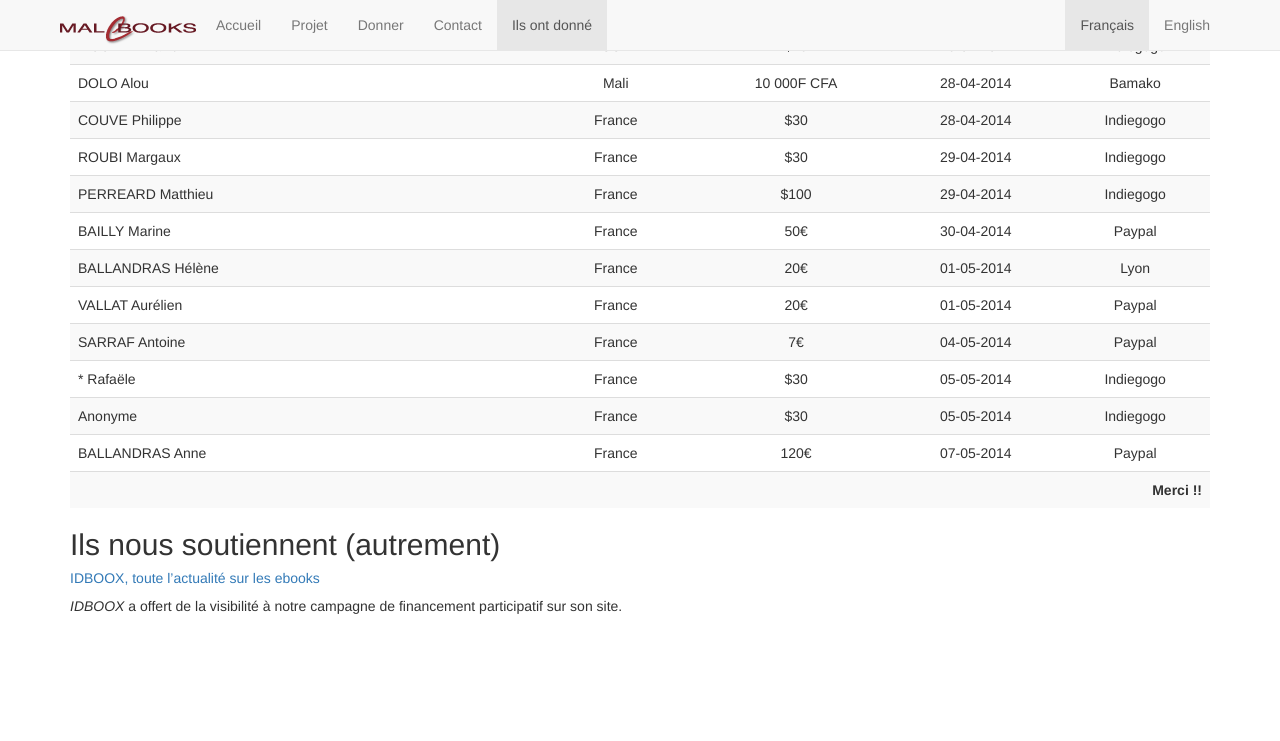
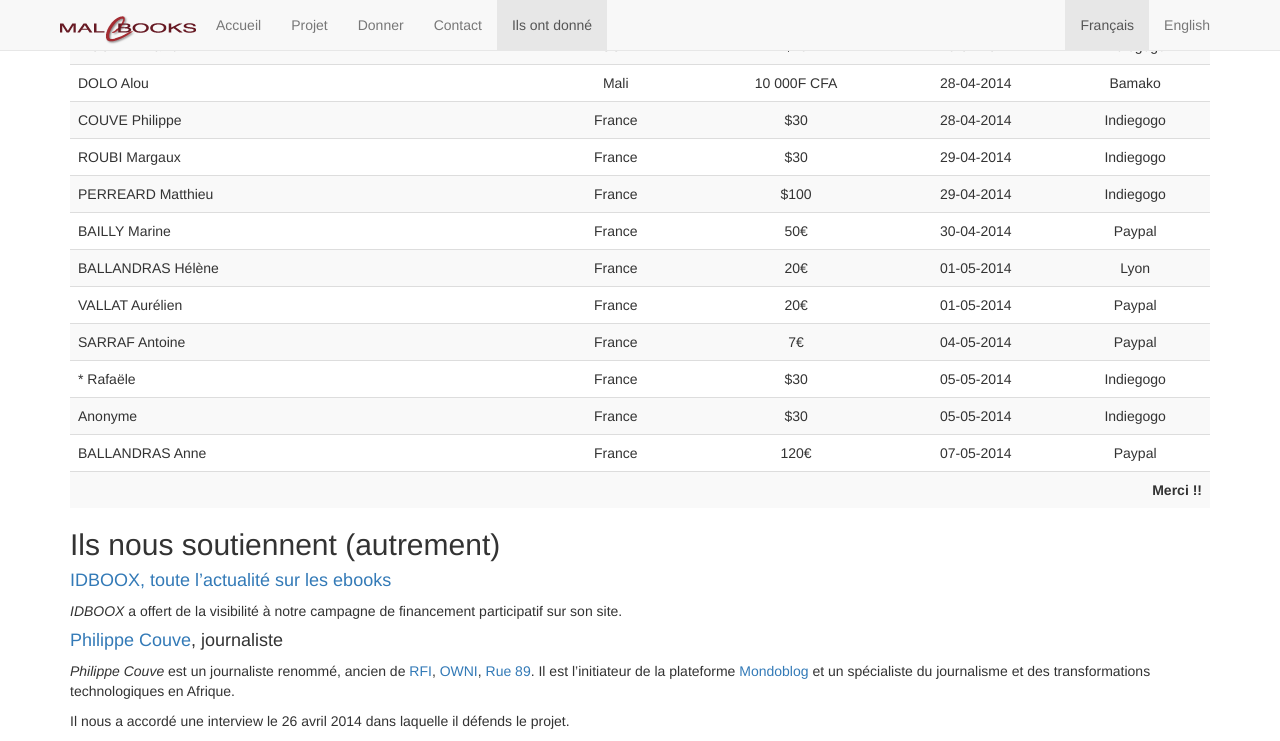
Before and after one commit to HumanESDES/malebooks, a Jekyll site: the page built from donneurs/index.md, in a window 1280 px wide and 1400 px high, scrolled down 1129 px. Shown: the top 741 px of the window. Built offline with Jekyll 4.4.1, drawn with Linux system fonts in a browser that asks for light colours; nearby versions of some CDN libraries; Markdown is read by kramdown in place of the engine named in the settings; before the commit the page ends 1755 px from its top, so only the background shows below that; some of the changed text lies outside the part shown; grey boxes are pictures that could not be loaded.

Commit message:
Added supporters info for french

```diff
--- /dev/null
+++ b/_includes/supporters.md
@@ -0,0 +1,20 @@
+
+#### [Philippe Couve](http://www.samsa.fr/2014/04/28/vous-pouvez-aider-a-fournir-une-bibliotheque-electronique-a-des-lyceens-et-etudiants-au-mali/), journaliste
+*Philippe Couve* est un journaliste renommé, ancien de [RFI](http://rfi.fr), [OWNI](http://owni.fr/), [Rue 89](http://rue89.nouvelobs.com/). Il est l'initiateur de la plateforme [Mondoblog](http://mondoblog.org/) et un spécialiste du journalisme et des transformations technologiques en Afrique.
+
+Il nous a accordé une interview le 26 avril 2014 dans laquelle il défends le projet.
+
+<iframe src="//player.vimeo.com/video/93627014?title=0&amp;byline=0&amp;portrait=0" width="560" height="315" frameborder="0" webkitallowfullscreen mozallowfullscreen allowfullscreen></iframe>
+
+<iframe width="560" height="315" src="//www.youtube.com/embed/SlOkKZDGKfo" frameborder="0" allowfullscreen></iframe>
+
+#### [Hafizou Touré](https://www.facebook.com/hafizout), responsable TIC [Collectif Cri de Cœur](http://cridecoeur.org/)
+*Hafizou Boncana Touré* est juriste de formation et responsable des aspects TIC (technologies de l'informatio et de la communication) pour le [Collectif Cri de Cœur](http://cridecoeur.org/), une association à but non lucratif formée au moment de la crise par des jeunes Maliens.
+
+Au plus fort de la crise, alors que les groupes armés contrôlaient le nord du Mali, le collectif a ouvert un corridor humanitaire pour acheminer les dons des maliens.
+
+Leur détermination et leur professionalisme en ont fait des amis des populations de [Gao](https://fr.wikipedia.org/wiki/Gao) (où ils sont installés) et un acteur incontournable pour tous les partenaires.
+
+Il nous a accordé une interview le 27 avril 2014 dans laquelle il défends le projet.
+
+<iframe src="//player.vimeo.com/video/93474075?title=0&amp;byline=0&amp;portrait=0" width="560" height="315" frameborder="0" webkitallowfullscreen mozallowfullscreen allowfullscreen></iframe>
--- a/donneurs/index.md
+++ b/donneurs/index.md
@@ -9,5 +9,7 @@
 
 ## Ils nous soutiennent (autrement)
 
-##### [IDBOOX, toute l'actualité sur les ebooks](http://www.idboox.com)
+#### [IDBOOX, toute l'actualité sur les ebooks](http://www.idboox.com)
 *IDBOOX* a offert de la visibilité à notre campagne de financement participatif sur son site.
+
+{% include supporters.md %}
```
Also changed, not shown: donner/index.md (+2 -0 lines).
